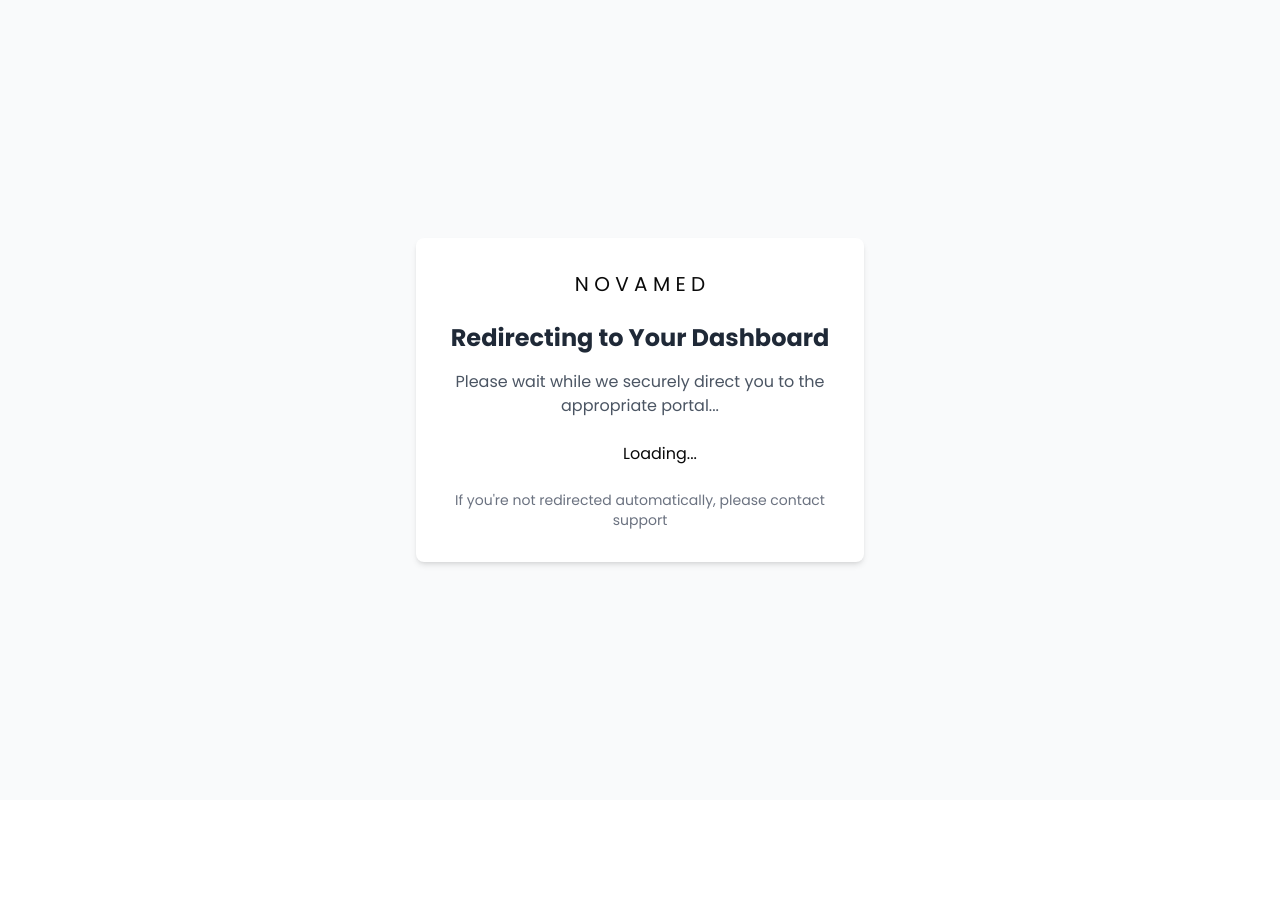
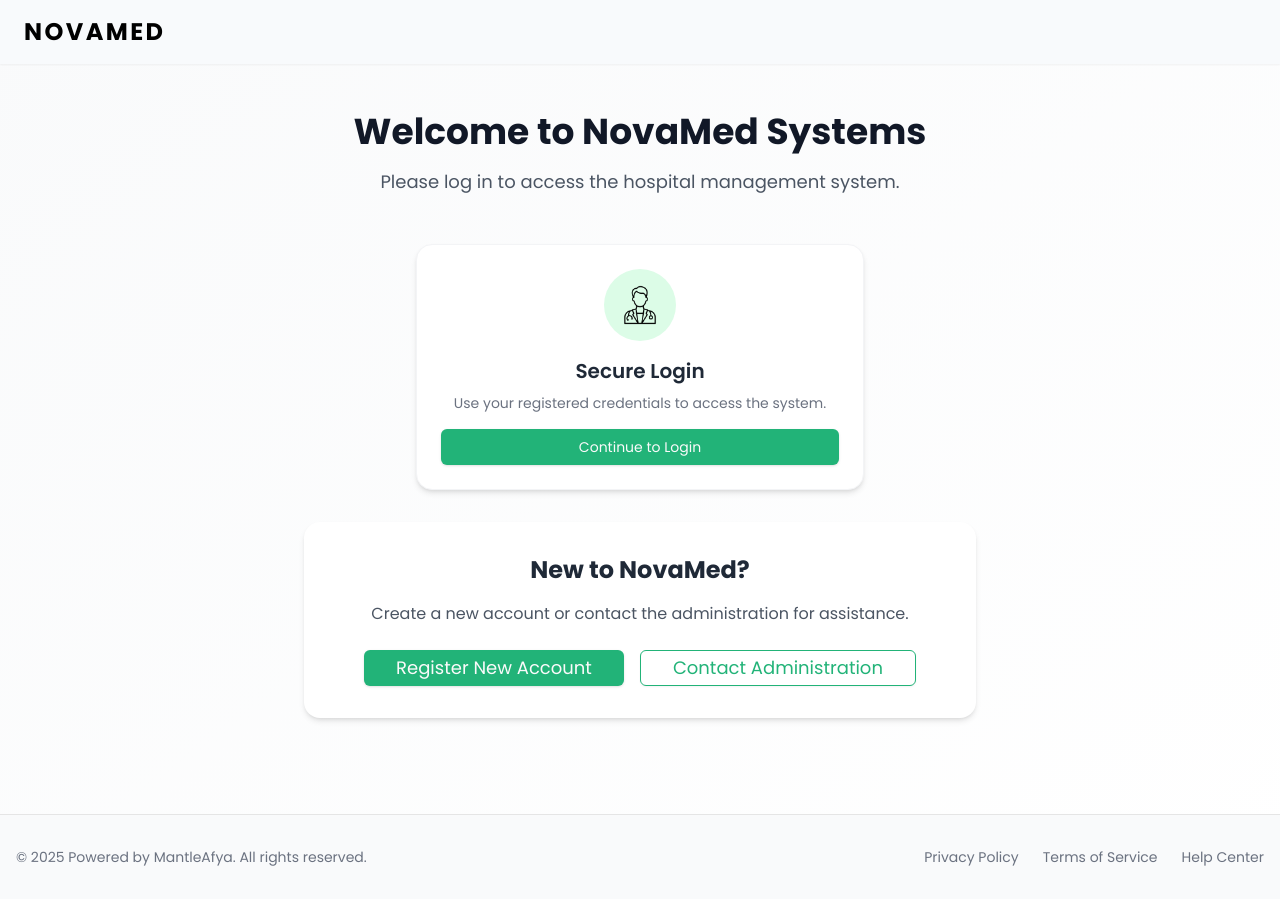
Before and after one commit to Math3wsl3vi/hospital-management-software, a Next.js app: page / in a window 1280 px wide. Before the commit this address had no page. Before the commit the page ends 800 px from the top, so only its background shows below. Built offline with nearby package versions, Linux system fonts and the light colour scheme.

Commit message:
intro page

```diff
--- a/app/page.tsx
+++ b/app/page.tsx
@@ -1,61 +1,80 @@
 "use client";
-import { useEffect } from "react";
+
+import { useEffect, useState } from "react";
 import { useRouter } from "next/navigation";
-import Loader from "@/components/Loader";
 import Image from "next/image";
+import Link from "next/link";
+import { Button } from "@/components/ui/button";
 
 export default function HomePage() {
   const router = useRouter();
+  const [userRole, setUserRole] = useState<string | null>(null);
 
   useEffect(() => {
     const user = JSON.parse(localStorage.getItem("user") || "null");
-
-    if (!user) {
-      router.push("/sign-in");
-    } else {
-      switch (user.role) {
-        case 'doctor':
-          router.push('/UserAccounts/Doctor');
-          break;
-        case 'nurse':
-          router.push('/UserAccounts/Nurse');
-          break;
-        case 'pharmacy':
-          router.push('/UserAccounts/Pharmacy');
-          break;
-        case 'lab':
-          router.push('/UserAccounts/Lab');
-          break;
-        default:
-          router.push('/UserAccounts/Admin');
-          break;
-      }
-    }
-  }, [router]);
+    setUserRole(user?.role || null);
+  }, []);
 
   return (
-    <div className="min-h-screen flex flex-col items-center justify-center bg-gray-50 p-6 text-center">
-      <div className="max-w-md w-full bg-white p-8 rounded-lg shadow-md">
-        <div className="flex justify-center mb-6">
-          <h1 className="font-poppins text-xl">N O V A M E D</h1>
+    <div className="min-h-screen bg-gradient-to-br from-gray-50 to-white flex flex-col">
+      {/* Header */}
+      <header className="bg-slate-50 w-full py-4 px-6 shadow-sm">
+        <Link href="/" className="text-2xl font-bold tracking-widest text-black uppercase font-poppins">
+          NovaMed
+        </Link>
+      </header>
+
+      {/* Main Section */}
+      <main className="flex-1 container mx-auto px-4 py-12 flex flex-col items-center">
+        <section className="text-center max-w-3xl mb-12">
+          <h1 className="text-4xl font-bold text-gray-900 mb-4">Welcome to NovaMed Systems</h1>
+          <p className="text-lg text-gray-600">Please log in to access the hospital management system.</p>
+        </section>
+
+        {/* Login Card */}
+        <div className="w-full max-w-md bg-white p-6 rounded-2xl shadow-md border border-gray-100 mb-8">
+          <div className="flex flex-col items-center text-center">
+            <div className="bg-green-100 p-4 rounded-full mb-4">
+              <Image src="/images/doctor.png" alt="Doctor Icon" width={40} height={40} />
+            </div>
+            <h2 className="text-xl font-semibold text-gray-800 mb-2">Secure Login</h2>
+            <p className="text-sm text-gray-500 mb-4">Use your registered credentials to access the system.</p>
+            <Button onClick={() => router.push("/sign-in")} className="w-full bg-green-1">
+              Continue to Login
+            </Button>
+          </div>
         </div>
 
-        <h1 className="text-2xl font-bold text-gray-800 mb-4">
-          Redirecting to Your Dashboard
-        </h1>
+        {/* Registration Card */}
+        <div className="w-full max-w-2xl bg-white p-8 rounded-2xl shadow-md text-center">
+          <h3 className="text-2xl font-bold text-gray-800 mb-4">New to NovaMed?</h3>
+          <p className="text-gray-600 mb-6">Create a new account or contact the administration for assistance.</p>
+          <div className="flex flex-col sm:flex-row justify-center gap-4">
+            <Button onClick={() => router.push("/sign-up")} className="bg-green-1 px-8 py-4 text-lg">
+              Register New Account
+            </Button>
+            <Button
+              variant="outline"
+              onClick={() => router.push("/contact")}
+              className="border-green-1 text-green-1 px-8 py-4 text-lg"
+            >
+              Contact Administration
+            </Button>
+          </div>
+        </div>
+      </main>
 
-        <p className="text-gray-600 mb-6">
-          Please wait while we securely direct you to the appropriate portal...
-        </p>
-
-        <div className="flex justify-center">
-          <Loader />
+      {/* Footer */}
+      <footer className="bg-gray-50 border-t mt-12">
+        <div className="container mx-auto px-4 py-8 flex flex-col md:flex-row justify-between items-center text-sm text-gray-500">
+          <p>© {new Date().getFullYear()} Powered by MantleAfya. All rights reserved.</p>
+          <div className="flex space-x-6 mt-4 md:mt-0">
+            <a href="#" className="hover:text-green-600">Privacy Policy</a>
+            <a href="#" className="hover:text-green-600">Terms of Service</a>
+            <a href="#" className="hover:text-green-600">Help Center</a>
+          </div>
         </div>
-
-        <p className="text-sm text-gray-500 mt-6">
-          If {"you're"} not redirected automatically, please contact support
-        </p>
-      </div>
+      </footer>
     </div>
   );
 }
```
